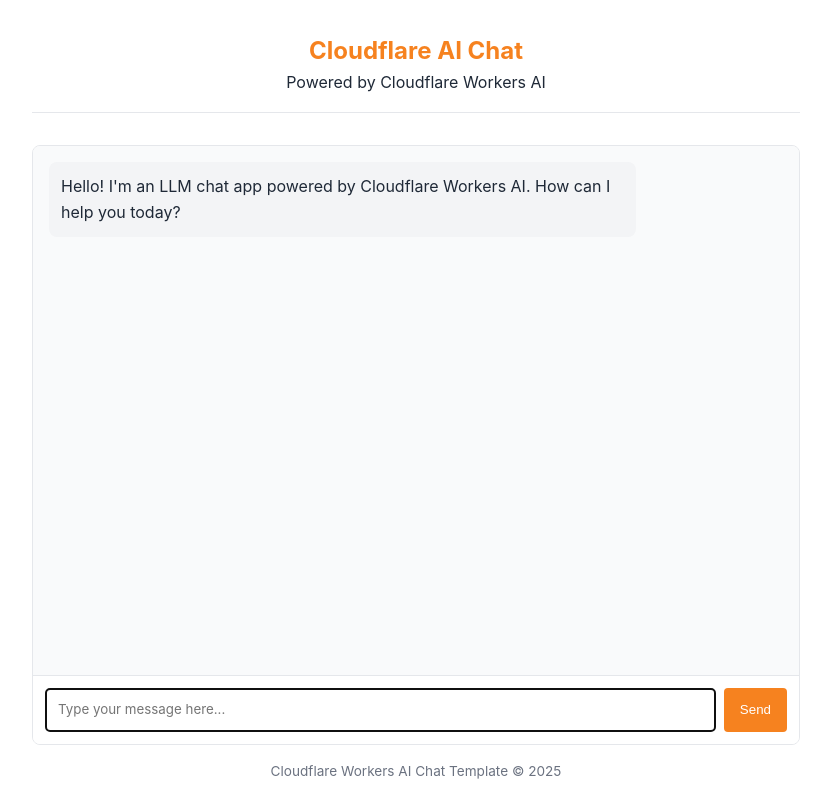
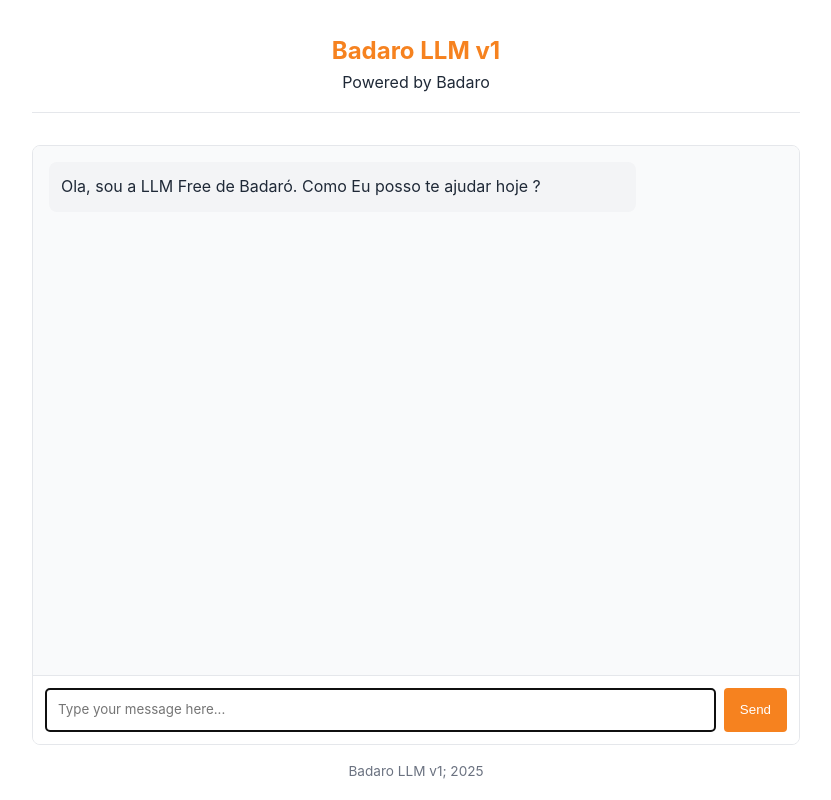
Before and after one commit to franciscobadaro/llm-chat-app-playground, a website: page public/index.html in a window 1280 px wide. Shown: the whole page, without its empty margins (224-1055 px from the left). Drawn offline with Linux system fonts and the light colour scheme.

Commit message:
Update title and branding for Badaro LLM v1

```diff
--- a/public/index.html
+++ b/public/index.html
@@ -3,7 +3,7 @@
   <head>
     <meta charset="UTF-8" />
     <meta name="viewport" content="width=device-width, initial-scale=1.0" />
-    <title>LLM Chat App</title>
+    <title>Badaro LLM v1</title>
     <style>
       :root {
         --primary-color: #f6821f;
@@ -138,22 +138,22 @@
   </head>
   <body>
     <header>
-      <h1>Cloudflare AI Chat</h1>
-      <p>Powered by Cloudflare Workers AI</p>
+      <h1>Badaro LLM v1</h1>
+      <p>Powered by Badaro</p>
     </header>
 
     <div class="chat-container">
       <div id="chat-messages" class="chat-messages">
         <div class="message assistant-message">
           <p>
-            Hello! I'm an LLM chat app powered by Cloudflare Workers AI. How can
-            I help you today?
+            Ola, sou a LLM Free de Badaró. Como
+            Eu posso te ajudar hoje ?
           </p>
         </div>
       </div>
 
       <div class="typing-indicator" id="typing-indicator">
-        AI is thinking...
+        Pensando...
       </div>
 
       <div class="message-input">
@@ -168,7 +168,7 @@
     </div>
 
     <footer>
-      <p>Cloudflare Workers AI Chat Template &copy; 2025</p>
+      <p>Badaro LLM v1; 2025</p>
     </footer>
 
     <!-- Chat app script -->
```
